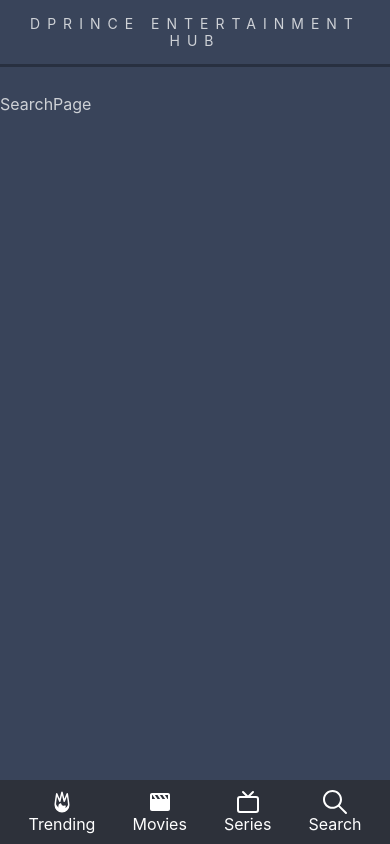
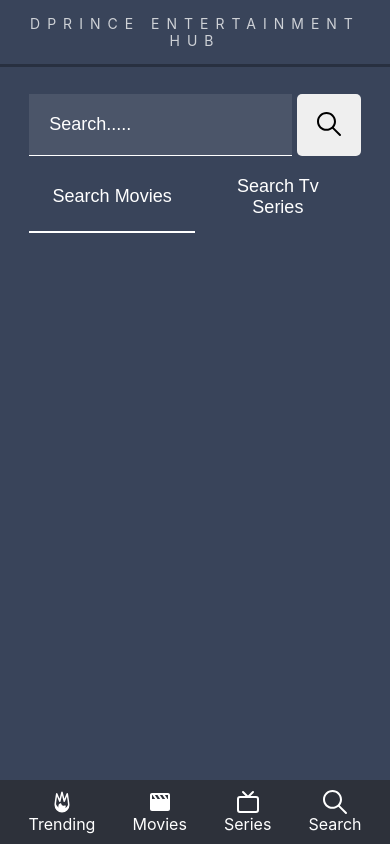
Before and after one commit to dprince001/Movie-App, a React (Create React App) app: page /search in a window 390 px wide. Built offline with nearby package versions, Linux system fonts and the light colour scheme.

Commit message:
search page completed

```diff
--- a/src/index.scss
+++ b/src/index.scss
@@ -18,6 +18,7 @@ body {
   height: 100vh;
   display: flex;
   flex-direction: column;
+  // position: relative;
 }
 
 .content {
--- a/src/pages/search/search-route.js
+++ b/src/pages/search/search-route.js
@@ -1,9 +1,81 @@
+import { useState, useEffect } from 'react'
+import axios from 'axios';
+
+import MovieCard from '../../components/movie-card/movie-comp';
+
+import {ReactComponent as Spinner} from '../../assets/loader.svg'
+import { ReactComponent as Search } from "../../assets/search.svg";
+
+
 import './search-route.scss'
 
 const SearchPage = () => {
+
+  const [searchData, setSearchData] = useState([]);
+  const [loading, setLoading] = useState(false);
+  const [searchInput, setSearchInput] = useState('');
+  const [page, setPage] = useState(0);
+  const [category, setCategory] = useState('movie') // otherwise tv
+
+  const fetchSearchByCategory = async () => {
+    try {
+      setLoading(true);
+      const { data } = await axios.get(
+        `https://api.themoviedb.org/3/search/${category}?api_key=90ee1b388e8335299ffc93e65938366f&language=en-US&query=${searchInput}&page=${page + 1}&include_adult=false`
+      );
+      // console.log(data);
+      setSearchData(data.results);
+      setLoading(false);
+    } catch(error) {
+      alert('something went wrong :(');
+      console.log(error);
+    }
+  }
+
+  useEffect(() => {
+    if(searchInput) fetchSearchByCategory();
+  }, [category, page])
+
+
+  const submitHandler = (e) => {
+    e.preventDefault();
+    fetchSearchByCategory();
+  }
+
+  const handleInputChange = (e) => {
+    setSearchInput(e.target.value);
+  }
+
+  const setMovieCategory = (category) => {
+    setCategory(category);
+  }
+
   return (
-    <div>SearchPage</div>
-  )
+    <div>
+      <form onSubmit={submitHandler} className="search-container">
+        <input
+          className="search-field"
+          placeholder="Search....."
+          value={searchInput}
+          onChange={handleInputChange}
+        />
+        <button type="submit">
+          <Search fill="black" />
+        </button>
+      </form>
+      <div className="category-container">
+        <button onClick={() => setMovieCategory('movie')} className={category === 'movie' ? 'active' : ''}>Search Movies</button>
+        <button onClick={() => setMovieCategory('tv')} className={category === 'tv' ? 'active' : ''}>Search Tv Series</button>
+      </div>
+      <div className="movies-container">
+        {loading ? (
+          <Spinner className="spinner" />
+        ) : (
+          searchData.map((movie) => <MovieCard key={movie.id} movie={movie} />)
+        )}
+      </div>
+    </div>
+  );
 }
 
 export default SearchPage
--- a/src/pages/search/search-route.scss
+++ b/src/pages/search/search-route.scss
@@ -0,0 +1,71 @@
+.search-container {
+    width: 85vw;
+    margin: auto;
+    display: flex;
+    justify-content: space-between;
+    margin-bottom: 5px;
+
+    .search-field {
+        width: 100%;
+        margin-right: 5px;
+        padding: 20px;
+        background-color: #4B5569;
+        color: #fff;
+        border: none;
+        outline: none;
+        border-bottom: 1px solid;
+        transition: all 200ms;
+        font-size: 18px;
+
+        &::placeholder {
+            color: #fff;
+        }
+
+        &:focus {
+            border-bottom: 2px solid;
+
+            &::placeholder {
+                color: rgb(201, 197, 197);
+            }
+        }
+    }
+
+    button {
+        padding: 10px 20px;
+        border-radius: 5px;
+        border: none;
+        outline: none;
+    }
+}
+
+.category-container {
+    width: 85vw;
+    margin: auto;
+    display: flex;
+    justify-content: start;
+    align-self: center;
+    margin-bottom: 20px;
+
+    button {
+        background-color: transparent;
+        color: #fff;
+        font-size: 20px;
+        border: none;
+        width: 250px;
+        min-width: 130px;
+        padding: 15px;
+        transition: all 100ms;
+    }
+
+    .active {
+        border-bottom: 2px solid white;
+    }
+}
+
+@media (max-width: 600px) {
+    .category-container {
+        button {
+            font-size: 18px;
+        }
+    }
+}
--- a/src/pages/trending/trending-route.js
+++ b/src/pages/trending/trending-route.js
@@ -9,10 +9,6 @@ import {ReactComponent as Spinner} from '../../assets/loader.svg'
 import './trending-route.scss'
 
 
-
-// const apiData = {
-//   key: "90ee1b388e8335299ffc93e65938366f",
-// };
 
 const Trending = () => {
   const [data, setData] = useState([]);
@@ -28,14 +24,14 @@ const Trending = () => {
         }`
       );
       setData(data.results);
-      // console.log(data);
+      console.log(data);
       setLoading(false);
     } catch (error) {
       alert("an error occured while loading trending movies");
     }
   };
 
-  // console.log(data);
+  console.log(page);
 
 
   useEffect(() => {
@@ -43,28 +39,30 @@ const Trending = () => {
   }, [page]);
 
 
-  const gotoPage = ({selected}) => {
-    setPage(selected);
-  }
+  // const gotoPage = ({selected}) => {
+  //   console.log(selected)
+  //   setPage(selected);
+  // }
 
   return <div className="trending">
     <p className="title">TRENDING TODAY</p>
     <div className="movies-container">
-      {/* TODO: add spinner */}
         {loading ? <Spinner className="spinner"/> : data.map(movie =>
             <MovieCard key={movie.id} movie={movie}/>
         )}
     </div>
         {/* TODO: pagination should be a component */}
-      {!loading && <ReactPaginate
+      {/* {!loading && <ReactPaginate
         className="pagination"
         onPageChange={gotoPage}
-        pageCount={10}
-        // activeClassName='pageActive'
+        pageCount={9}
+        activeClassName='pageActive'
+        previousLabel='Prev'
+        nextLabel='Next'
         previousClassName="previous-page"
         nextClassName="next-page"
         />
-      }
+      } */}
 </div>;
 };
 
--- a/src/pages/trending/trending-route.scss
+++ b/src/pages/trending/trending-route.scss
@@ -78,7 +78,7 @@
     }
 
 }
-// .pageActive {
-//     background-color: #CED1D6;
-//     color: #282C34;
-// }
+.pageActive {
+    background-color: #CED1D6;
+    color: #282C34;
+}
```
